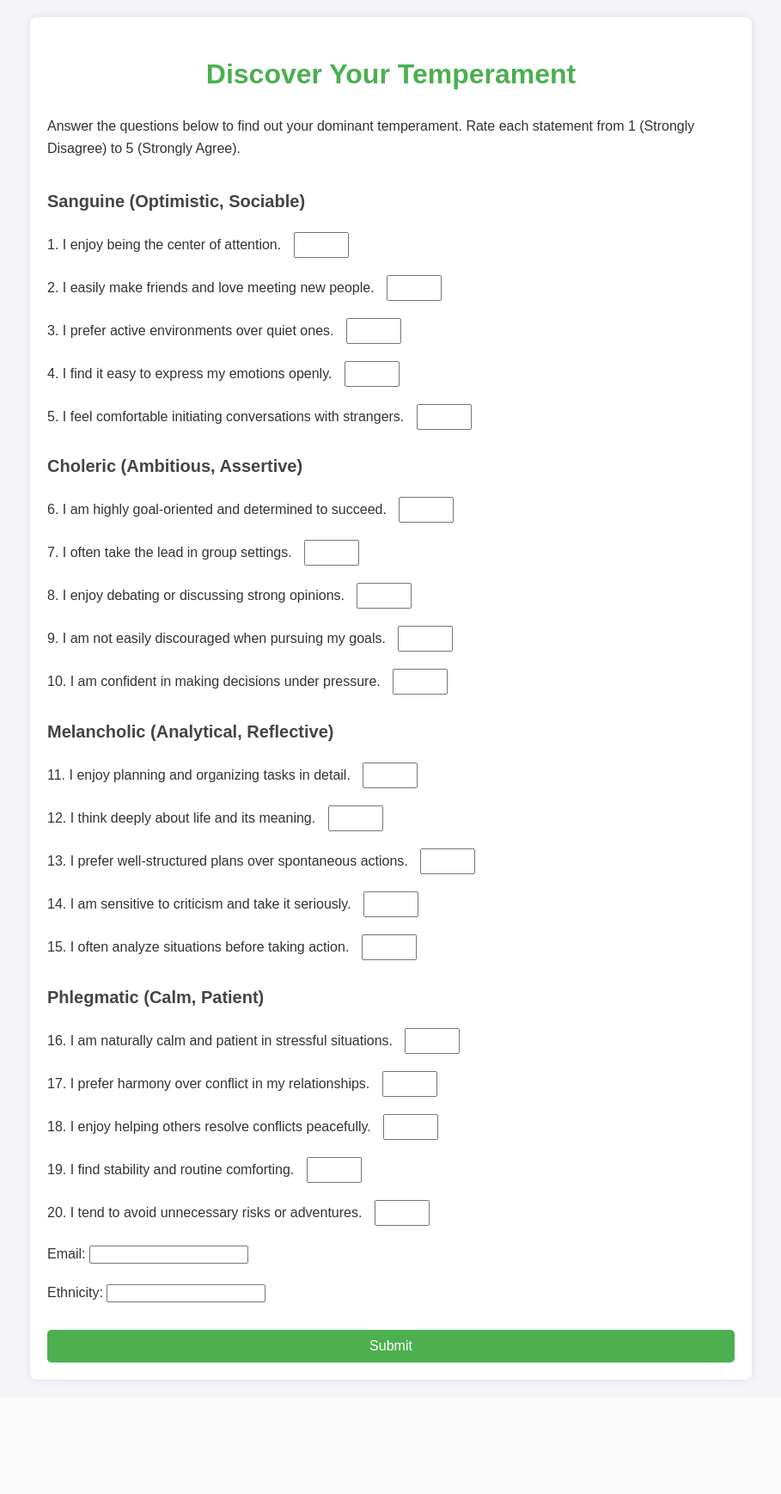
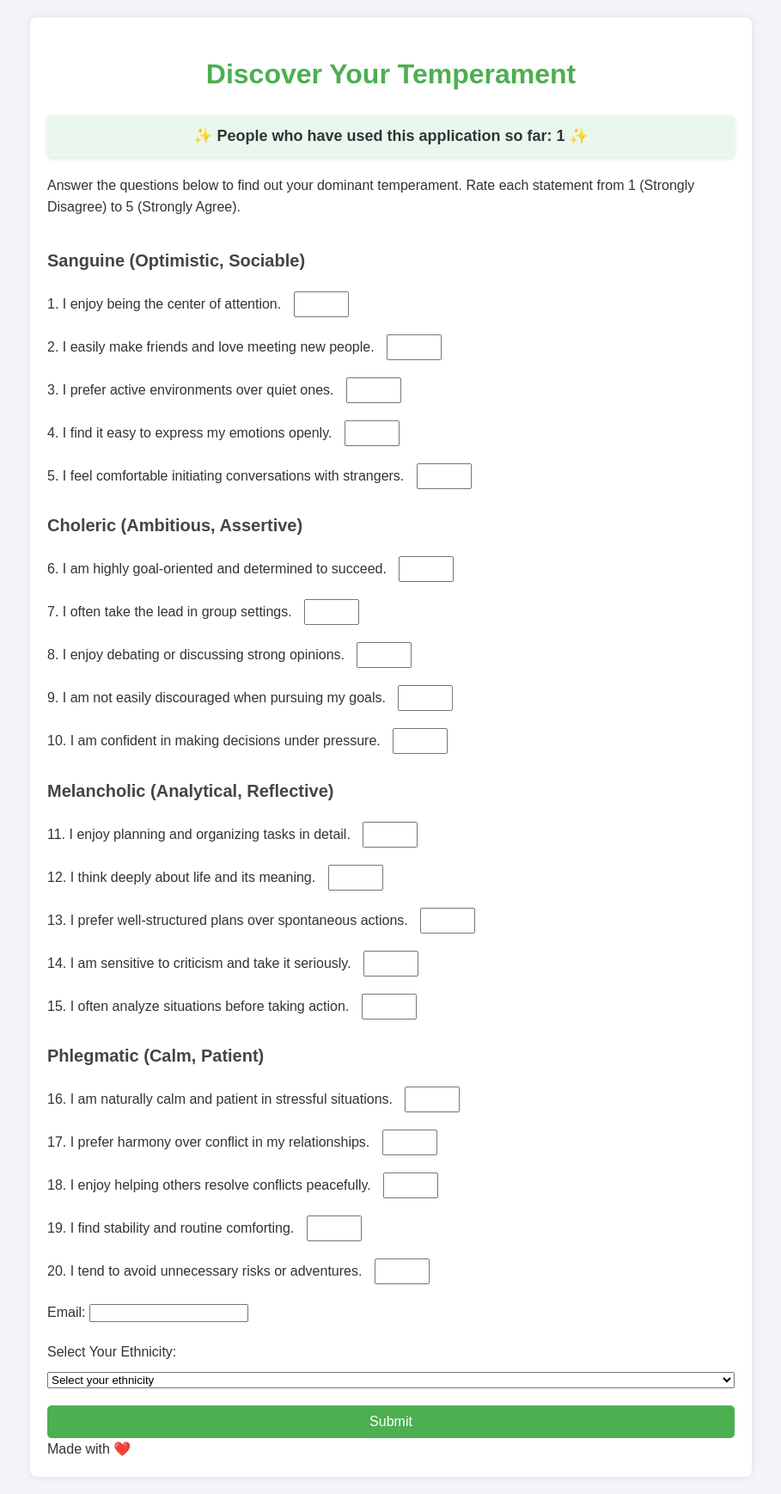
Before and after one commit to Datartic/personality_test, a Flask app: template templates/index.html in a window 1280 px wide. Shown: the whole page at 86% size, without its empty margins (185-1094 px from the left). Before the commit the page ends 1608 px from the top, so only its background shows below. Run offline with Flask 3, Linux system fonts and the light colour scheme; the template is opened without the code that fills it: most values are stand-ins (such as "Sample title", 1, 10 or a date in 2020).

Commit message:
Enhancement

```diff
--- a/app.py
+++ b/app.py
@@ -24,11 +24,6 @@ def get_connection():
         password=DB_PASS,
         db=DB_NAME
     )
-    pool = sqlalchemy.create_engine(
-    "mysql+pymysql://",
-    creator=get_connection,
-)
-    print("This is pool",pool)
     return conn
 
 def test_connection():
@@ -46,6 +41,16 @@ def test_connection():
 
 @app.route("/", methods=["GET", "POST"])
 def index():
+    total_users = 0  # Initialize the total user count
+
+    # Get the total number of users from the database
+    conn = get_connection()
+    cursor = conn.cursor()
+    cursor.execute("SELECT COUNT(*) FROM users")
+    total_users = cursor.fetchone()[0]
+    cursor.close()
+    conn.close()
+
     if request.method == "POST":
         answers = request.form
         scores = {"Sanguine": 0, "Choleric": 0, "Melancholic": 0, "Phlegmatic": 0}
@@ -61,29 +66,39 @@ def index():
             elif key.startswith("phlegmatic"):
                 scores["Phlegmatic"] += int(value)
 
-        # Determine the dominant temperament
+        # Determine dominant temperament
         dominant_type = max(scores, key=scores.get)
 
         # Get user email and ethnicity from the form
-        email = request.form.get("email")
-        ethnicity = request.form.get("ethnicity")
+        email = request.form.get('email')
+        ethnicity = request.form.get('ethnicity')
 
-        # Insert user data into the database
-        try:
-            conn = get_connection()
-            with conn.cursor() as cursor:
-                query = """
-                    INSERT INTO users (email, ethnicity, dominant_type)
-                    VALUES (%s, %s, %s)
-                """
-                cursor.execute(query, (email, ethnicity, dominant_type))
-                conn.commit()
-        finally:
-            conn.close()
+        conn = get_connection()
+        cursor = conn.cursor()
 
-        return render_template("result.html", scores=scores, dominant_type=dominant_type)
+        # Check if the user already exists
+        query = "SELECT usage_count FROM users WHERE email = %s"
+        cursor.execute(query, (email,))
+        result = cursor.fetchone()
 
-    return render_template("index.html")
+        if result:
+            # User exists: increment usage count
+            usage_count = result[0] + 1
+            update_query = "UPDATE users SET usage_count = %s, ethnicity = %s, dominant_type = %s WHERE email = %s"
+            cursor.execute(update_query, (usage_count, ethnicity, dominant_type, email))
+        else:
+            # New user: insert into the database
+            insert_query = "INSERT INTO users (email, ethnicity, dominant_type, usage_count) VALUES (%s, %s, %s, 1)"
+            cursor.execute(insert_query, (email, ethnicity, dominant_type))
+
+        conn.commit()
+        cursor.close()
+        conn.close()
+
+        return render_template("result.html", scores=scores, dominant_type=dominant_type, total_users=total_users)
+
+    # Pass the total number of users to the template
+    return render_template("index.html", total_users=total_users)
 
 if __name__ == "__main__":
     # Test the database connection before starting the app
--- a/static/styles.css
+++ b/static/styles.css
@@ -108,3 +108,16 @@ canvas {
     transition: transform 0.2s ease-in-out;
     cursor: grab;
 }
+
+/* Styling for user count message */
+.user-count {
+    margin: 20px 0;
+    text-align: center;
+    font-size: 18px;
+    font-weight: bold;
+    color: #333;
+    background: #e9f7ef;
+    padding: 10px 15px;
+    border-radius: 5px;
+    box-shadow: 0 2px 5px rgba(0, 0, 0, 0.1);
+}
--- a/templates/index.html
+++ b/templates/index.html
@@ -10,6 +10,8 @@
 <body>
     <div class="container">
         <h1>Discover Your Temperament</h1>
+        <!-- Display the total user count -->
+        <p class="user-count">✨ People who have used this application so far: <strong>{{ total_users }}</strong> ✨</p>
         <p>Answer the questions below to find out your dominant temperament. Rate each statement from 1 (Strongly Disagree) to 5 (Strongly Agree).</p>
         <form method="post">
             <!-- Sanguine Questions -->
@@ -44,9 +46,23 @@
             <label>19. I find stability and routine comforting. <input type="number" name="phlegmatic4" min="1" max="5" required></label>
             <label>20. I tend to avoid unnecessary risks or adventures. <input type="number" name="phlegmatic5" min="1" max="5" required></label>
             <label>Email: <input type="email" name="email" required></label>
-            <label>Ethnicity: <input type="text" name="ethnicity" required></label>
+            <!-- <label>Ethnicity: <input type="text" name="ethnicity" required></label> -->
+            <label for="ethnicity">Select Your Ethnicity:</label>
+            <select id="ethnicity" name="ethnicity" required>
+                <option value="" disabled selected>Select your ethnicity</option>
+                <option value="African">African</option>
+                <option value="African American">African American</option>
+                <option value="Asian">Asian</option>
+                <option value="White">Caucasian</option>
+                <option value="Hispanic">Hispanic</option>
+                <option value="Middle Eastern">Middle Eastern</option>
+                <option value="Other">Other</option>
+            </select>
             <button type="submit">Submit</button>
         </form>
+        <footer>
+            Made with ❤️
+        </footer>
     </div>
 </body>
 </html>
```
Also changed, not shown: 1 other file.
